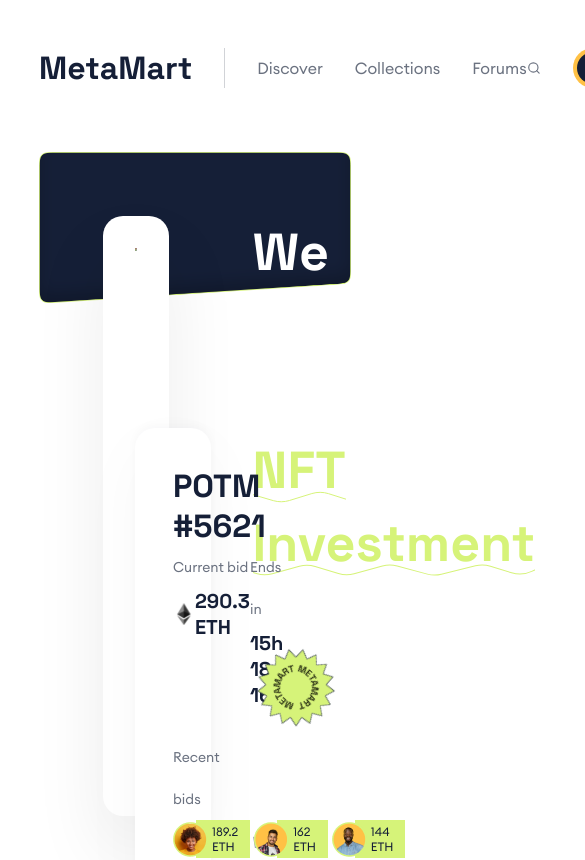
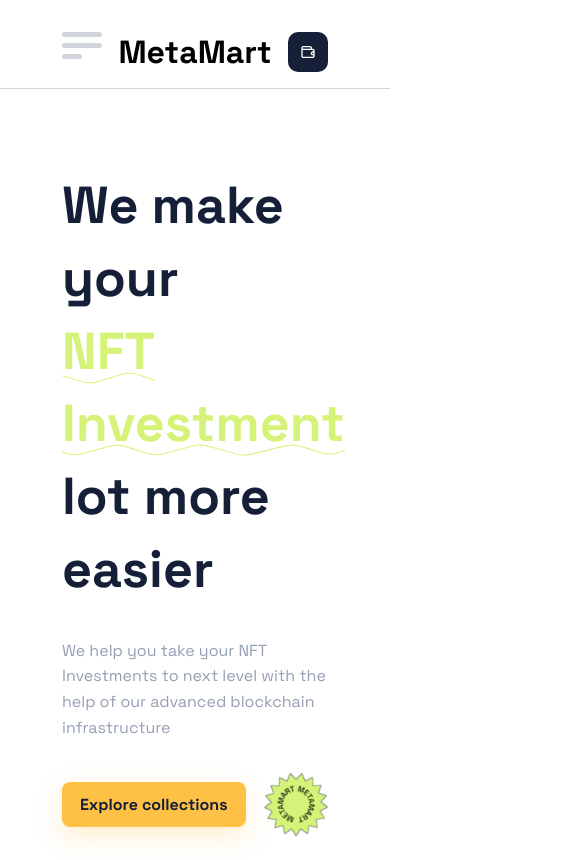
Before and after one commit to octopse/metaMart, a React (Create React App) app: page / in a window 390 px wide. Shown: the top 860 px of the page, 585 px wide, since content can reach past the window. Built offline with nearby package versions, Linux system fonts and the light colour scheme.

Commit message:
feat: Added responsiveness

```diff
--- a/src/components/Nav.jsx
+++ b/src/components/Nav.jsx
@@ -1,29 +1,11 @@
-import style from '../styles/nav.module.css';
-import { FiSearch } from "react-icons/fi";
+import NavDesktop from "./NavDesktop";
+import NavMobile from "./NavMobile";
 
 function Nav() {
   return (
   <header>
-    <nav className={style.nav}>
-      <div className={style.nav_left}>
-        <div className={style.nav_left_logo}>MetaMart</div>
-        <div className={style.nav_left_menu}>
-          <div className={style.nav_left_menu_item}>Discover</div>
-          <div className={style.nav_left_menu_item}>Collections</div>
-          <div className={style.nav_left_menu_item}>Forums</div>
-        </div>
-      </div>
-      <div className={style.nav_right}>
-        <FiSearch style={{color: '#6B7280', fontSize: '22px', cursor: 'pointer'}}/>
-        <div>
-          <label class={style.switch}>
-              <input type="checkbox" />
-              <span class={style.slider}></span>
-          </label>
-        </div>
-        <div className={style.nav_right_connectwallet}>Connect Wallet</div>
-      </div>
-    </nav>
+    <NavDesktop />
+    <NavMobile />
   </header>
   );
 }
--- /dev/null
+++ b/src/components/NavDesktop.jsx
@@ -0,0 +1,31 @@
+import styles from '../styles/NavDesktop.module.css';
+import { FiSearch } from "react-icons/fi";
+
+function NavDesktop() {
+  return (
+  <>
+    <nav className={styles.nav}>
+      <div className={styles.nav_left}>
+        <div className={styles.nav_left_logo}>MetaMart</div>
+        <div className={styles.nav_left_menu}>
+          <div className={styles.nav_left_menu_item}>Discover</div>
+          <div className={styles.nav_left_menu_item}>Collections</div>
+          <div className={styles.nav_left_menu_item}>Forums</div>
+        </div>
+      </div>
+      <div className={styles.nav_right}>
+        <FiSearch styles={{color: '#6B7280', fontSize: '22px', cursor: 'pointer'}}/>
+        <div>
+          <label class={styles.switch}>
+              <input type="checkbox" />
+              <span class={styles.slider}></span>
+          </label>
+        </div>
+        <div className={styles.nav_right_connectwallet}>Connect Wallet</div>
+      </div>
+    </nav>
+  </>
+  );
+}
+
+export default NavDesktop;
--- /dev/null
+++ b/src/components/NavMobile.jsx
@@ -0,0 +1,21 @@
+import styles from '../styles/navMobile.module.css';
+import purse from '../assets/img/purse.svg';
+
+
+function NavMobile() {
+  return (
+  <>
+    <nav className={styles.nav}>
+      <div className={styles.menu}>
+        <span></span>
+        <span></span>
+        <span></span>
+      </div>
+      <div className={styles.nav_logo}>MetaMart</div>
+      <img src={purse} alt="purse logo" className={styles.nav_purse} />
+    </nav>
+  </>
+  );
+}
+
+export default NavMobile;
--- a/src/components/RightCore.jsx
+++ b/src/components/RightCore.jsx
@@ -1,4 +1,5 @@
 import style from '../styles/rightcore.module.css';
+import badge from '../assets/img/badge.svg';
 
 function RightCore(){
   return(
@@ -6,7 +7,10 @@ function RightCore(){
       <div className={style.rightcore_container}>
         <h2 className={style.rightcore_title}>We make your <span className={style.rightcore_title_nftinvestment}>NFT Investment</span> lot more easier</h2>
         <p className={style.rightcore_detail}>We help you take your NFT Investments to next level with the help of our advanced blockchain infrastructure</p>
+        <div className= {style.rightcore_btn}>
           <button className={style.rightcore_button}>Explore collections</button>
+          <img src={badge} alt="The Badge" className={style.rightcore_badge} />
+        </div>
         {/* bottom part  */}
         <div className={style.rightcore_startforyou}>
           <h3 className={style.rightcore_startforyou_title}>Stats for you</h3>
--- /dev/null
+++ b/src/styles/NavDesktop.module.css
@@ -0,0 +1,125 @@
+.nav{
+    display: flex;
+    justify-content: space-between;
+    margin: auto;
+    width: clamp(80%, 1220px, 100%);
+    color: #151F37;
+    margin-top: 2rem;
+}
+
+.nav_left{
+    display: flex;
+    align-items: center;
+}
+.nav_left_logo{
+    font-family: "Space Grotesk", sans-serif;
+    font-weight: 700;
+    font-size: 2rem;
+    border-right: 1px solid #6b728050;
+    padding-right: 2rem;
+}
+.nav_left_menu{
+    display: flex;
+    color: #6B7280;
+}
+.nav_left_menu_item{
+    margin-left: 2rem;
+    cursor: pointer;
+}
+.nav_left_menu_item:hover{
+    color: #2e333f;
+}
+.nav_right{
+    display: flex;
+    align-items: center;
+}
+.nav_right > div{
+    margin-left: 2rem;
+}
+/* toggle start */
+.switch {
+    position: relative;
+    display: inline-block;
+    width: 70px;
+    height: 40px;
+    /* margin-left: 20px; */
+}
+.switch input {
+    opacity: 0;
+    width: 0;
+    height: 0;
+}
+.slider {
+    position: absolute;
+    cursor: pointer;
+    top: 0;
+    left: 0;
+    right: 0;
+    bottom: 0;
+    background-color: #FFC145;
+    -webkit-transition: .4s;
+    transition: .4s;
+    border-radius: 34px;
+}
+input:checked + .slider {
+    background-color: #151F37;
+}
+.slider::before {
+    position: absolute;
+    content: '\f185';
+    content: url('../assets/img/Group\ 5996.png');
+    background-size: cover;
+    font-family: "Font Awesome 5 Free";
+    font-weight: 900;
+    display: flex;
+    justify-content: center;
+    align-items: center;
+    font-style: normal;
+    font-variant: normal;
+    text-rendering: auto;
+    -webkit-font-smoothing: antialiased;
+    color: white;
+    height: 32px;
+    width: 32px;
+    left: 4px;
+    border-radius: 50%;
+    bottom: 4px;
+    background-color: #151F37;
+    -webkit-transition: .4s;
+    transition: .4s;
+}
+input:focus + .slider {
+    box-shadow: 0 0 1px #FFC145;
+}
+
+input:checked + .slider::before {
+    /* content: '\f186'; */
+    content: '\263E';
+    -webkit-transform: translateX(31px);
+    -ms-transform: translateX(31px);
+    transform: translateX(31px);
+    background-color: #FFC145;
+}
+/* toggle end */
+.nav_right_connectwallet{
+    background-color: #151F37;
+    color: #fff;
+    padding: 1rem;
+    border-radius: 8px;
+    cursor: pointer;
+}
+.nav_right_connectwallet:hover{
+    background-color: #22335a;
+}
+
+@media screen and (max-width: 1170px){
+    .nav{
+        padding: 0 1.875rem;
+    }
+}
+
+@media screen and (max-width: 896px)  {
+    .nav{
+        display: none;
+    }
+}
--- a/src/styles/core.module.css
+++ b/src/styles/core.module.css
@@ -1,19 +1,20 @@
 .core_container{
   background-image: url('../assets/img/Banner-BG.png');
-  /* background-color: #6B7280; */
   background-repeat: no-repeat;
   background-size: contain;
-  /* height: 1000px; */
-  width: 80%;
+  background-attachment: local;
+  height: 612px;
+  width: clamp(80%, 1220px, 100%);
   margin: 3rem auto;
   padding: 4rem;
   display: flex;
   position: relative;
+  overflow: visible;
 }
 
 .core_badge{
   position: absolute;
-  top: 31rem;
+  bottom: 8%;
   right: 5%;
   animation: rotation 16s ease alternate infinite;
   transition: animation ease 1s;
@@ -26,3 +27,22 @@
   0%{transform: rotate(0deg);}
   100%{transform: rotate(360deg);}
 }
+
+@media screen and (max-width: 1170px) {
+  .core_container{
+    background-image: none;
+    padding: 2rem;
+  }
+
+}
+
+@media screen and (max-width: 990px){
+  .core_container{
+    flex-direction: column-reverse;
+    height: auto;
+  }
+  .core_badge{
+    display: none;
+  }
+
+}
--- a/src/styles/hero.module.css
+++ b/src/styles/hero.module.css
@@ -1,5 +1,6 @@
 .hero{
   width: 40%;
+  min-width: 28rem;
   height: 600px;
   border-radius: 1.25rem;
   color: #151F37;
@@ -11,7 +12,7 @@
   background-color: #fff;
   box-shadow:  0 38px 73.11px 0 #00000014;
   position: relative;
-  height: 100%;
+  height: inherit;
   width: 90%;
   border-radius: 1.25rem;
 }
@@ -26,6 +27,7 @@
   left: 2rem;
   background-color: #fff;
   width: 100%;
+  min-width: 24rem;
   border-radius: 1.25rem;
   padding: 2.375rem;
   box-shadow:  0px 20px 66px 0 #151F3708, 0 -2.17px 9.78px 0 #151F3708;
--- a/src/styles/nav.module.css
+++ /dev/null
@@ -1,113 +0,0 @@
-.nav{
-    display: flex;
-    justify-content: space-between;
-    margin: auto;
-    width: 80%;
-    color: #151F37;
-    margin-top: 2rem;
-}
-
-.nav_left{
-    display: flex;
-    align-items: center;
-}
-.nav_left_logo{
-    font-family: "Space Grotesk", sans-serif;
-    font-weight: 700;
-    font-size: 2rem;
-    border-right: 1px solid #6b728050;
-    padding-right: 2rem;
-}
-.nav_left_menu{
-    display: flex;
-    color: #6B7280;
-}
-.nav_left_menu_item{
-    margin-left: 2rem;
-    cursor: pointer;
-}
-.nav_left_menu_item:hover{
-    color: #2e333f;
-}
-.nav_right{
-    display: flex;
-    align-items: center;
-}
-.nav_right > div{
-    margin-left: 2rem;
-}
-/* toggle start */
-.switch {
-    position: relative;
-    display: inline-block;
-    width: 70px;
-    height: 40px;
-    /* margin-left: 20px; */
-}
-.switch input {
-    opacity: 0;
-    width: 0;
-    height: 0;
-}
-.slider {
-    position: absolute;
-    cursor: pointer;
-    top: 0;
-    left: 0;
-    right: 0;
-    bottom: 0;
-    background-color: #FFC145;
-    -webkit-transition: .4s;
-    transition: .4s;
-    border-radius: 34px;
-}
-input:checked + .slider {
-    background-color: #151F37;
-}
-.slider::before {
-    position: absolute;
-    content: '\f185';
-    content: url('../assets/img/Group\ 5996.png');
-    background-size: cover;
-    font-family: "Font Awesome 5 Free";
-    font-weight: 900;
-    display: flex;
-    justify-content: center;
-    align-items: center;
-    font-style: normal;
-    font-variant: normal;
-    text-rendering: auto;
-    -webkit-font-smoothing: antialiased;
-    color: white;
-    height: 32px;
-    width: 32px;
-    left: 4px;
-    border-radius: 50%;
-    bottom: 4px;
-    background-color: #151F37;
-    -webkit-transition: .4s;
-    transition: .4s;
-}
-input:focus + .slider {
-    box-shadow: 0 0 1px #FFC145;
-}
-
-input:checked + .slider::before {
-    /* content: '\f186'; */
-    content: '\263E';
-    -webkit-transform: translateX(31px);
-    -ms-transform: translateX(31px);
-    transform: translateX(31px);
-    background-color: #FFC145;
-}
-/* toggle end */
-.nav_right_connectwallet{
-    background-color: #151F37;
-    color: #fff;
-    padding: 1rem;
-    border-radius: 8px;
-    cursor: pointer;
-}
-.nav_right_connectwallet:hover{
-    background-color: #22335a;
-}
--- /dev/null
+++ b/src/styles/navMobile.module.css
@@ -0,0 +1,43 @@
+.nav{
+    display: none;
+    justify-content: space-between;
+    padding: 0 3.875rem;
+    margin: auto;
+    margin-top: 2rem;
+    border-bottom: 1px solid #6b728050;
+    padding-bottom: 1rem;
+}
+.menu{
+    display: flex;
+    flex-direction: column;
+    justify-content: flex-start;
+    align-items: flex-start;
+    cursor: pointer;
+    gap: 6px;
+}
+
+.menu span{
+    height: 5px;
+    width: 40px;
+    background-color: #D1D5DB;
+    border-radius: 4px;
+}
+.menu:hover span{
+    background-color: #151F37;
+}
+.menu span:last-child{
+    width: 20px;
+}
+
+.nav_logo{
+    font-family: "Space Grotesk", sans-serif;
+    font-weight: 700;
+    font-size: 2rem;
+    padding: 0 1rem;
+}
+
+@media screen and (max-width: 896px)  {
+    .nav{
+        display: flex;
+    }
+}
--- a/src/styles/rightcore.module.css
+++ b/src/styles/rightcore.module.css
@@ -39,11 +39,32 @@
   font-size: 1rem;
   font-family: "Space Grotesk", sans-serif;
   font-weight: 700;
-
+  height:fit-content;
 }
 .rightcore_button:hover{
   box-shadow: 0 9px 28px 0 #ffc14585;
   background-color: #fcb72d;
+}
+.rightcore_btn{
+  display: flex;
+  justify-content: space-between;
+  align-items: center;
+}
+
+.rightcore_badge{
+  display: none;
+  animation: rotation 16s ease alternate infinite;
+  transition: animation ease 1s;
+  width: 4rem;
+  height: auto;
+}
+.rightcore_badge:hover{
+  animation-duration: 9999s;
+}
+
+@keyframes rotation {
+  0%{transform: rotate(0deg);}
+  100%{transform: rotate(360deg);}
 }
 
 .rightcore_startforyou{
@@ -71,7 +92,7 @@
   position: absolute;
   top: 40%;
   left: 0;
-  width: 110%;
+  width: 106%;
   height: 0.75rem;
   background-color: #D6F379;
   color: #D6F379;
@@ -80,3 +101,38 @@
   color: #6B7280;
   margin-top: -0.25rem;
 }
+
+@media screen and (max-width: 1170px) {
+  .rightcore{
+    width: 100%;
+  }
+  .rightcore_container{
+    padding: 0 1.875rem;
+  }
+  .rightcore_title{
+    color: #151F37;
+  }
+
+}
+@media screen and (max-width: 990px) {
+  .rightcore_startforyou{
+    margin-top: 4rem ;
+  }
+  .rightcore_badge{
+    display: flex;
+  }
+
+}
+@media screen and (max-width: 640px) {
+  .rightcore_startforyou_items{
+    flex-direction: column;
+  }
+  .rightcore_startforyou_items_container{
+    width: fit-content;
+  }
+  .rightcore_startforyou_items div:nth-child(2){
+    align-self: flex-end;
+  }
+
+
+}
```
Lines whose indentation alone changed are shown as unchanged.
